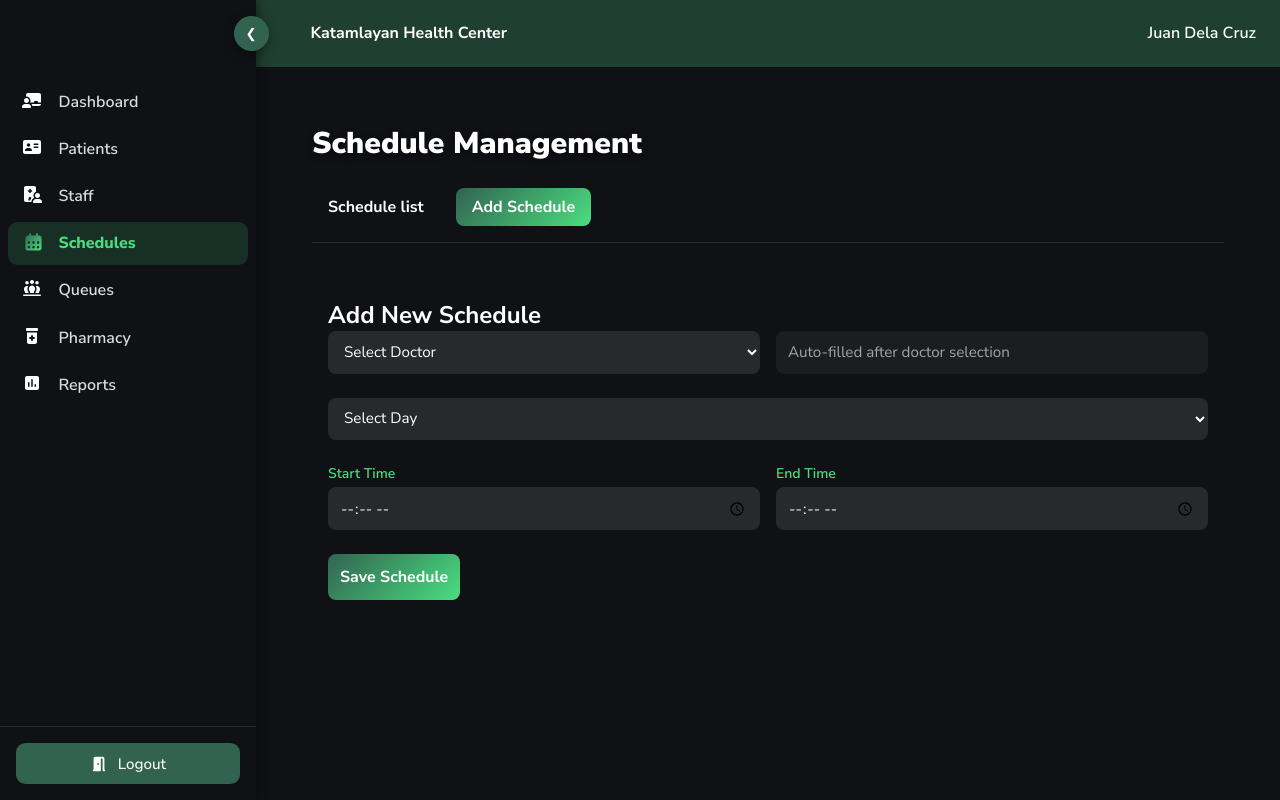
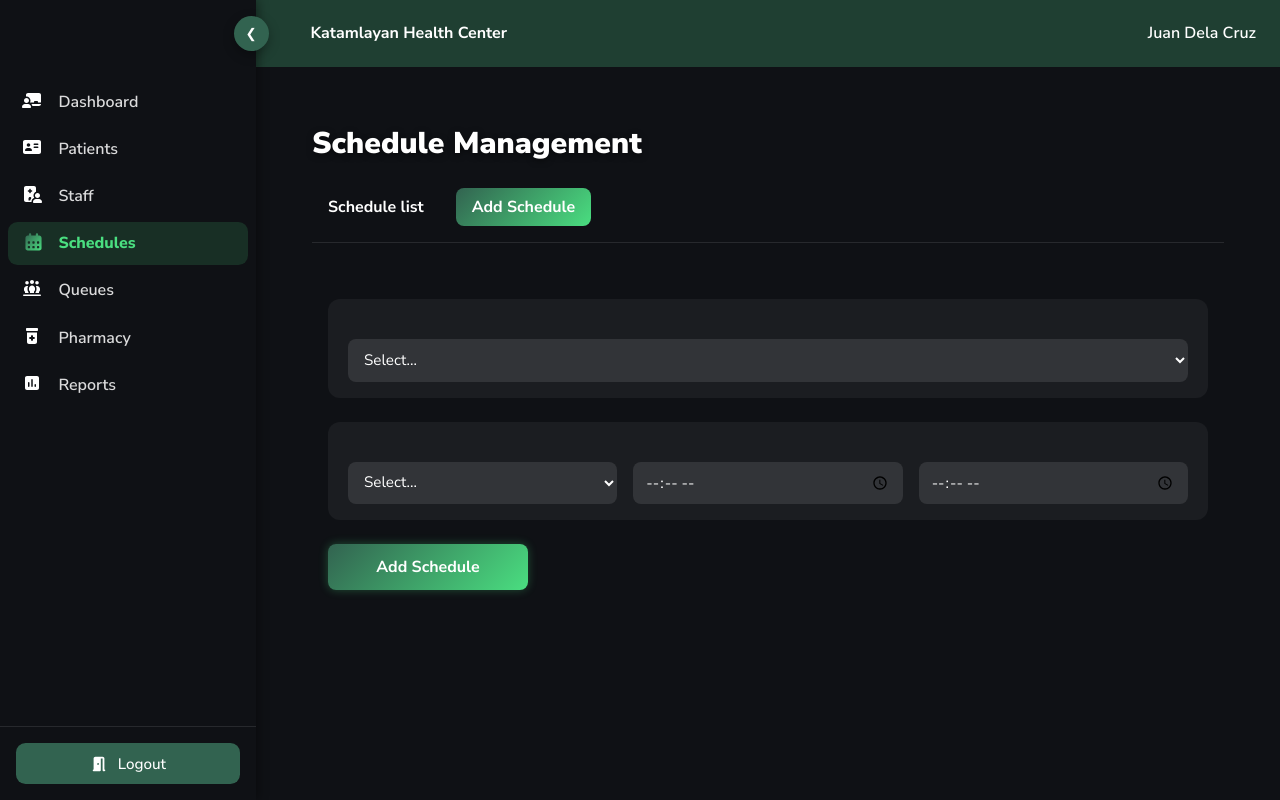
Before and after one commit to AspiringSaint/rhcms-1, a React (Vite) app: page /admin/schedules/add in a window 1280 px wide. Built offline with nearby package versions, Linux system fonts and the light colour scheme.

Commit message:
implemented the components

```diff
--- a/src/components/schedules/ScheduleForm.jsx
+++ b/src/components/schedules/ScheduleForm.jsx
@@ -1,12 +1,37 @@
 import '../../styles/components/schedules/ScheduleForm.css';
+
+import FormSection from '../common/FormSection';
+import TextInput from '../common/TextInput';
+import SelectInput from '../common/Selectinput';
+import SubmitButton from '../common/SubmitButton';
 
 const ScheduleForm = () => {
     return (
         <div className="schedule-form-page">
-            <h2>Add New Schedule</h2>
             <form className="schedule-form">
-                {/* Doctor & Specialty */}
-                <div className="form-row">
+
+                <FormSection>
+                    <SelectInput options={['Dr. Reyes', 'Dr. Santos']} />
+                </FormSection>
+                <FormSection>
+                    <SelectInput
+                        options={[
+                            'Monday',
+                            'Tuesday',
+                            'Wednesday',
+                            'Thursday',
+                            'Friday',
+                            'Saturday',
+                            'Sunday'
+                        ]}
+                    />
+                    <TextInput type='time' />
+                    <TextInput type='time' />
+                </FormSection>
+
+                <SubmitButton label={'Add Schedule'} />
+
+                {/* <div className="form-row">
                     <select required>
                         <option value="">Select Doctor</option>
                         <option value="1">Dr. Reyes</option>
@@ -15,7 +40,6 @@ const ScheduleForm = () => {
                     <input type="text" placeholder="Specialty" disabled value="Auto-filled after doctor selection" />
                 </div>
 
-                {/* Day */}
                 <div className="form-row">
                     <select required>
                         <option value="">Select Day</option>
@@ -29,7 +53,6 @@ const ScheduleForm = () => {
                     </select>
                 </div>
 
-                {/* Time */}
                 <div className="form-row">
                     <div className="time-input">
                         <label>Start Time</label>
@@ -41,7 +64,7 @@ const ScheduleForm = () => {
                     </div>
                 </div>
 
-                <button type="submit">Save Schedule</button>
+                <button type="submit">Save Schedule</button> */}
             </form>
         </div>
     );
```
